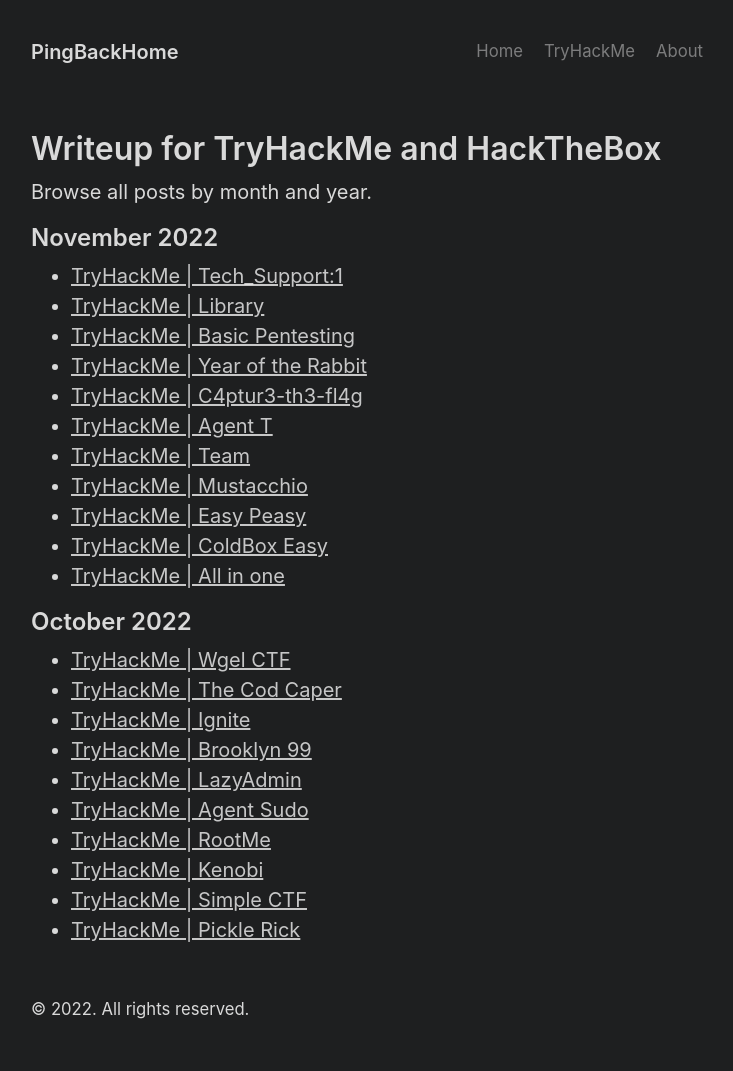
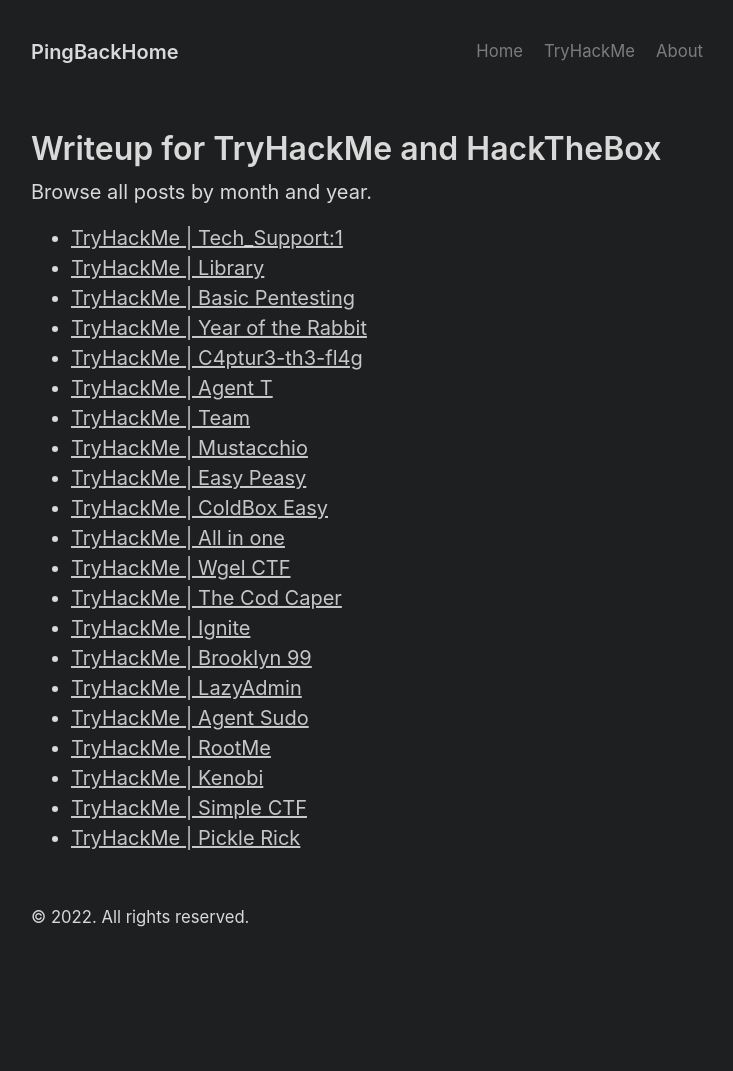
Before and after one commit to PingBackHome/PingBackHome.github.io, a Jekyll site: the page built from TryHackMe.md, in a window 1280 px wide. Shown: the whole page, without its empty margins (273-1006 px from the left). Built offline with Jekyll 4.4.1, drawn with Linux system fonts in a browser that asks for light colours; after the commit the page ends 979 px from its top, so only the background shows below that.

Commit message:
Update TryHackMe.md

```diff
--- a/TryHackMe.md
+++ b/TryHackMe.md
@@ -7,7 +7,7 @@
 
 Browse all posts by month and year.
 
-{% assign postsByYearMonth = site.posts | group_by_exp: "post", "post.date | date: '%B %Y'" %}
+{% assign postsByYearMonth = site.posts | group_by_exp: "test", "post.date | date: '%B %Y'" %}
 {% for yearMonth in postsByYearMonth %}
   <h2>{{ yearMonth.name }}</h2>
   <ul>
```
